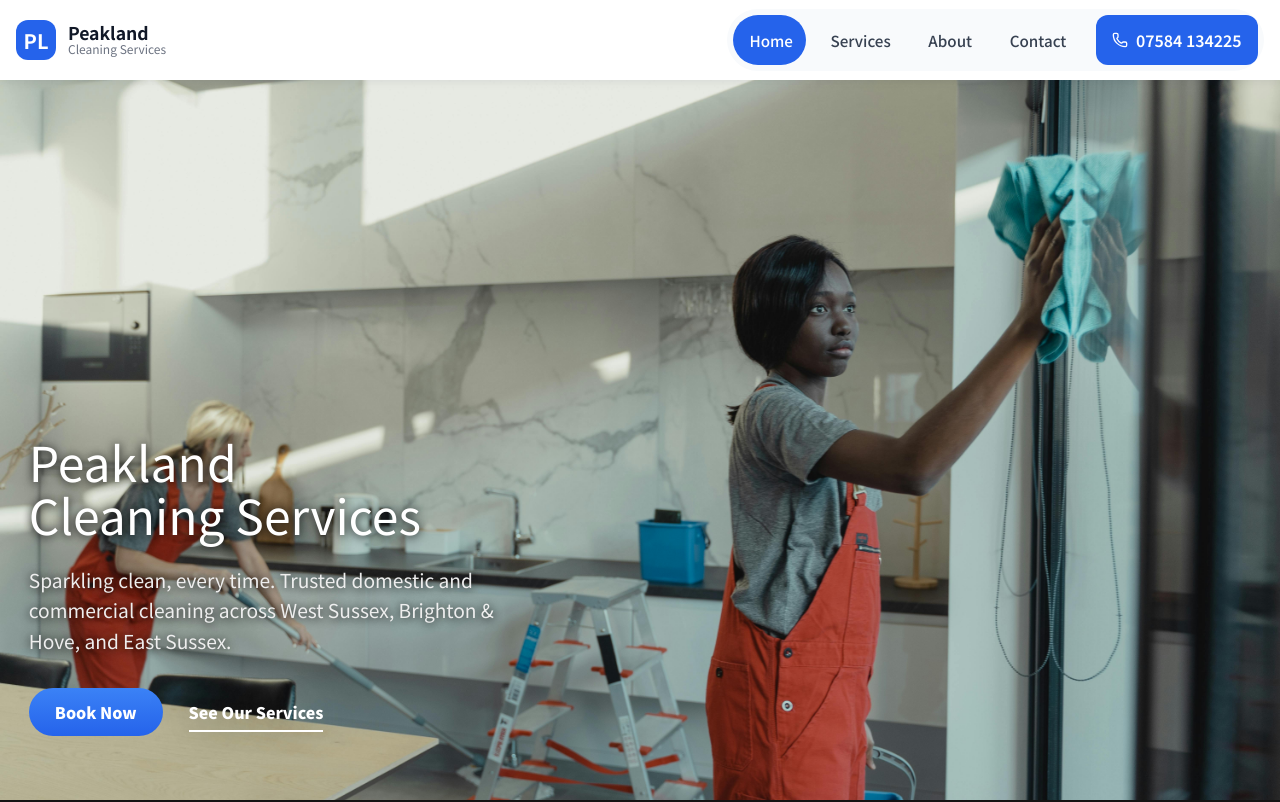
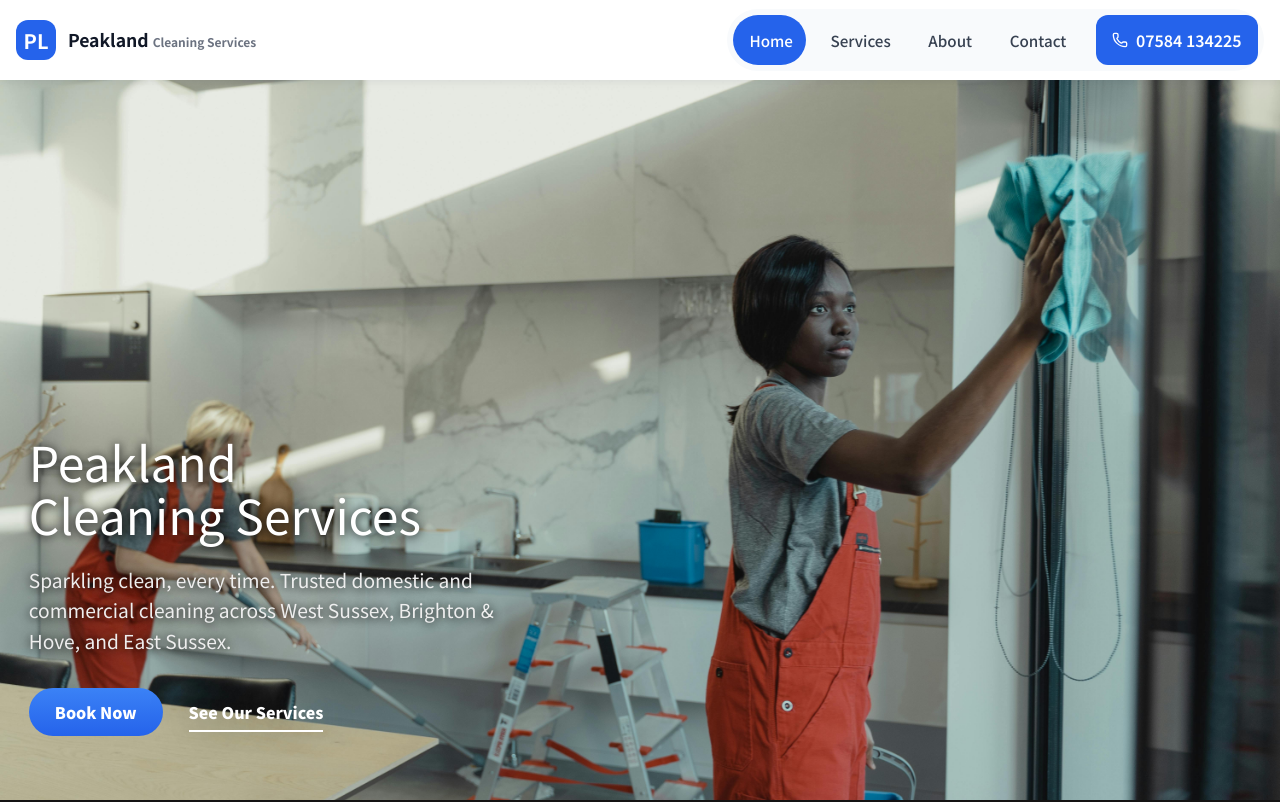
Before and after one commit to tgulu/PeakLand, a React (Vite) app: page / in a window 1280 px wide. Shown: the top 802 px of the page. Built offline with nearby package versions, Linux system fonts and the light colour scheme; a web font is replaced by a local one.

Commit message:
Wrap navbar brand title and subtitle in a single heading
Combine brandTitle/brandSubtitle into one h1 with the subtitle nested
as a span for better semantics.

```diff
--- a/src/components/NavBar/NavBar.jsx
+++ b/src/components/NavBar/NavBar.jsx
@@ -55,8 +55,10 @@ const NavBar = () => {
             </div>
 
             <div className={styles.brandText}>
-              <div className={styles.brandTitle}>Peakland</div>
-              <div className={styles.brandSubtitle}>Cleaning Services</div>
+              <h1 className={styles.brandTitle}>
+                Peakland{" "}
+                <span className={styles.brandSubtitle}>Cleaning Services</span>
+              </h1>
             </div>
           </Link>
 
```
